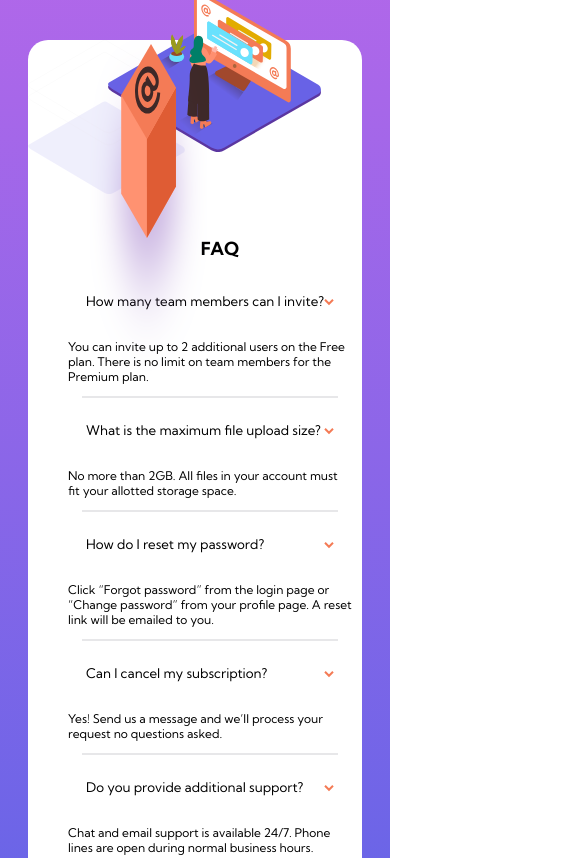
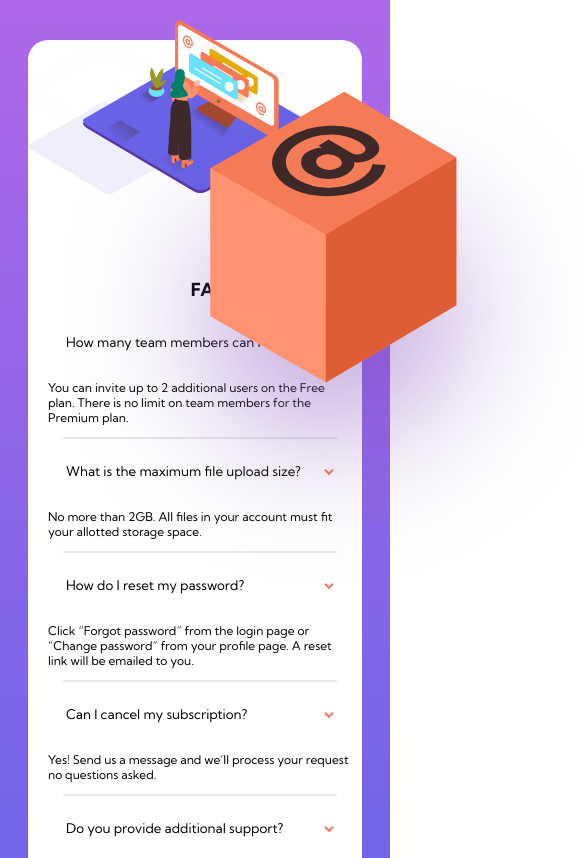
Before and after one commit to Nicolaj123/FAQ-accordion-card, a plain HTML site: page index.html in a window 390 px wide. Shown: the top 858 px of the page, 585 px wide, since content can reach past the window. Drawn offline with Linux system fonts and the light colour scheme.

Commit message:
Stage 8 Responsive Design.

```diff
--- a/styles.css
+++ b/styles.css
@@ -142,7 +142,7 @@ margin: 20px 20px;
     background-size: 47%;
     border-radius: 20px;
     margin: 40px 20px;
-    padding: 20px 10px 10px 40px;
+    padding: 50px 10px 40px 20px;
   }
   .accordion {
     background-color: white;
@@ -177,16 +177,15 @@ margin: 20px 20px;
     width: 75%;
     height: 80%;
     top: -70px;
-    right: -40px;
+    right: -35px;
   }
   .illustration-box{
    display: block;
-   left: 90px;
-   top: 40px;
+   left: 70px;
+   top: 86px;
    position: absolute;
    z-index: 2;
-   width: 30%;
-   height: 40%;
+   height: 60%;
   }
 
 }
```
